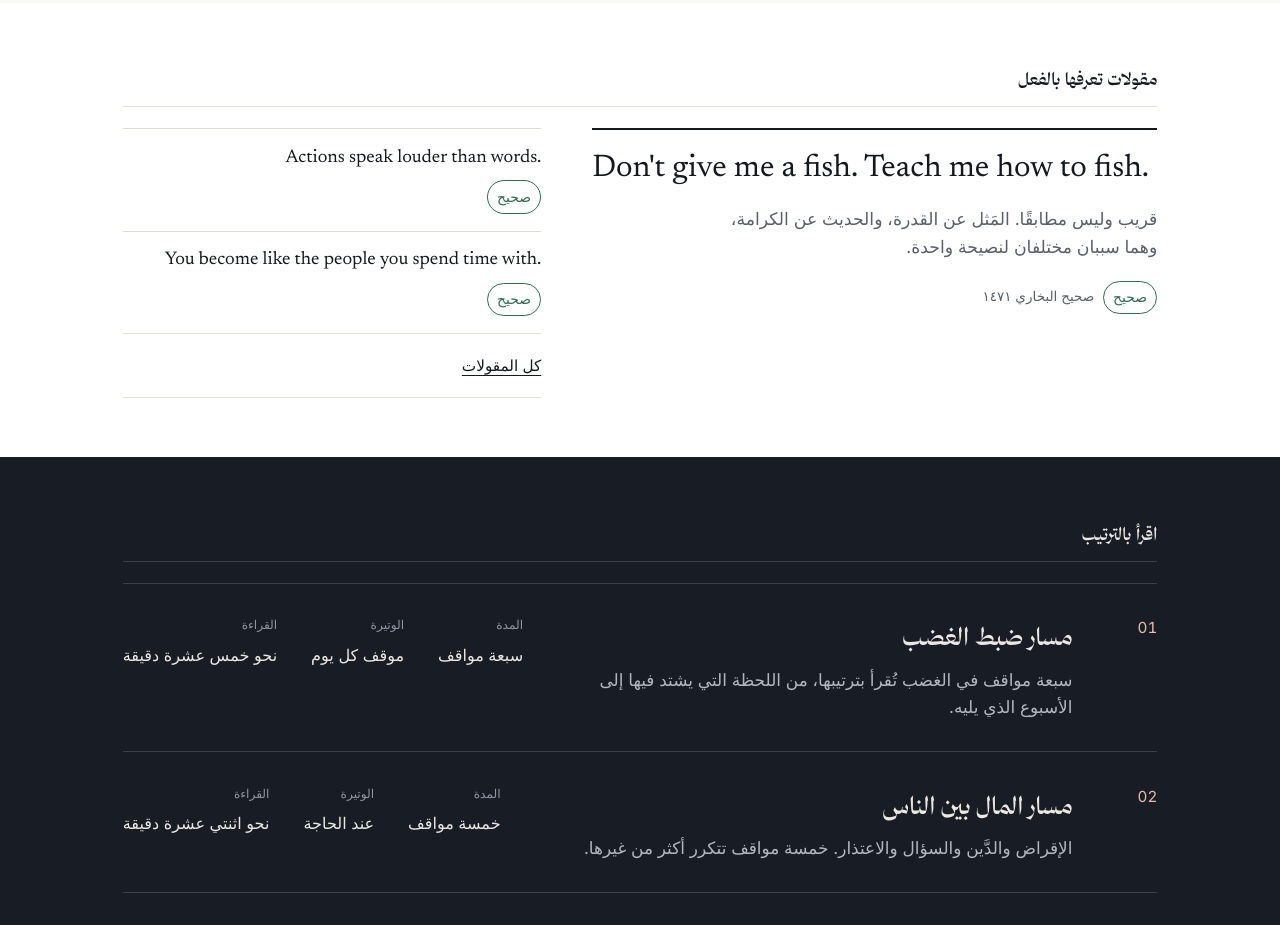
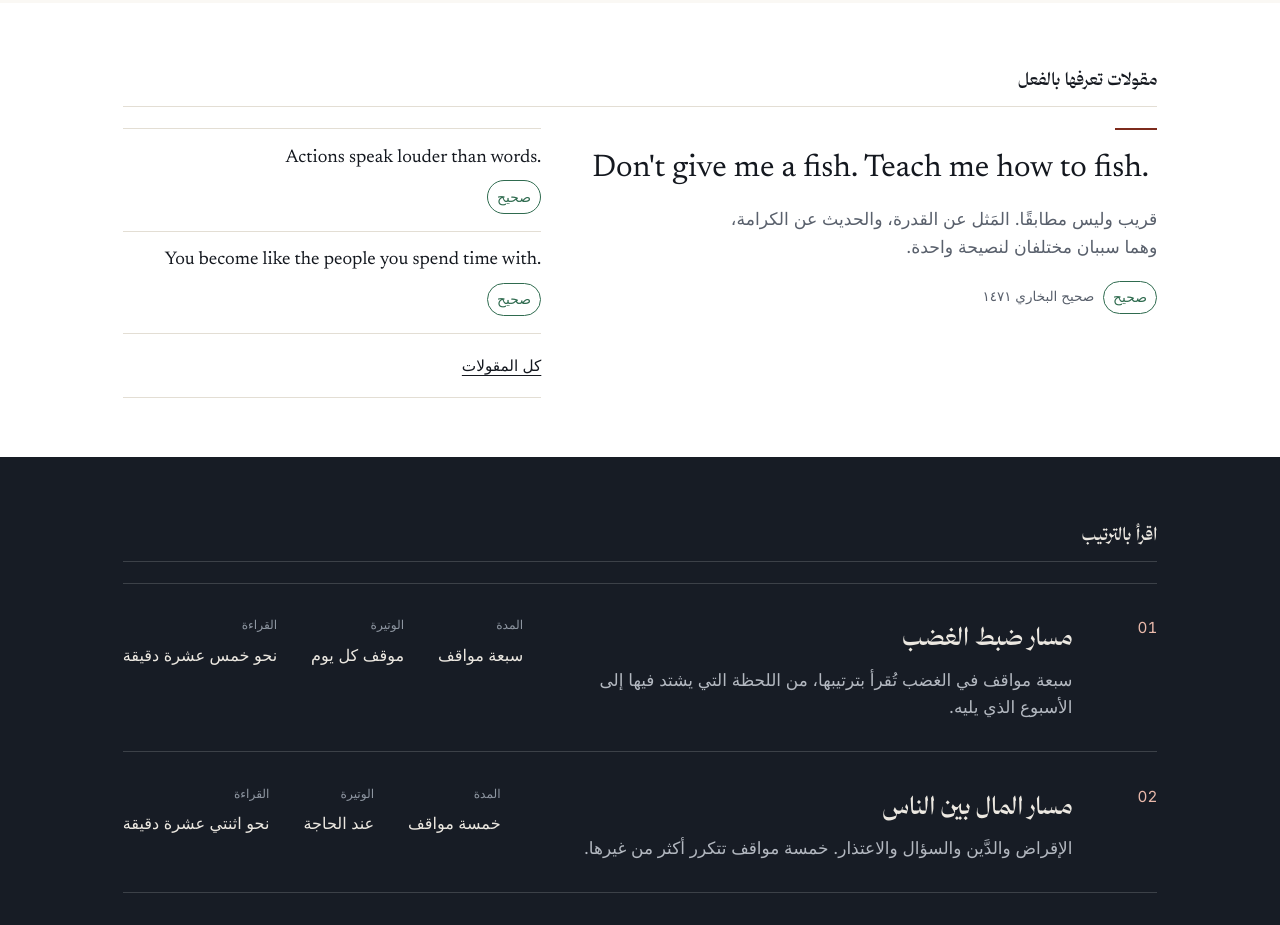
Before and after one commit to SEIFSEIF4/uswah, a Next.js app in the folder web/: page /ar in a window 1280 px wide. Shown: the part 1680-2605 px from the top of the page. Built offline with nearby package versions, Linux system fonts and the light colour scheme; no server answers.

Commit message:
web: lead saying marked with a short accent rule, not a full-width bar

```diff
--- a/web/app/globals.css
+++ b/web/app/globals.css
@@ -939,7 +939,18 @@ h1, h2, h3, .display {
 /* The saying circulates in English; mirroring it would misdescribe where it comes from. */
 [dir="rtl"] .saying-q { direction: ltr; text-align: left; }
 
-.saying-lead { border-top-width: 2px; }
+/* A mark, not a division: a full-width rule in the foreground colour was the heaviest
+   stroke on the page, spent on decoration, and it did not match the 1px hairlines the
+   rows use for real separation. A short accent tick reads as an annotation instead. */
+.saying-lead { border-top: none; padding-top: 0; }
+.saying-lead::before {
+  content: "";
+  display: block;
+  width: 2.5rem;
+  height: 2px;
+  background: var(--accent);
+  margin-bottom: 1.1rem;
+}
 .saying-lead .saying-q { font-size: 1.85rem; line-height: 1.25; }
 
 .saying-verdict {
```
